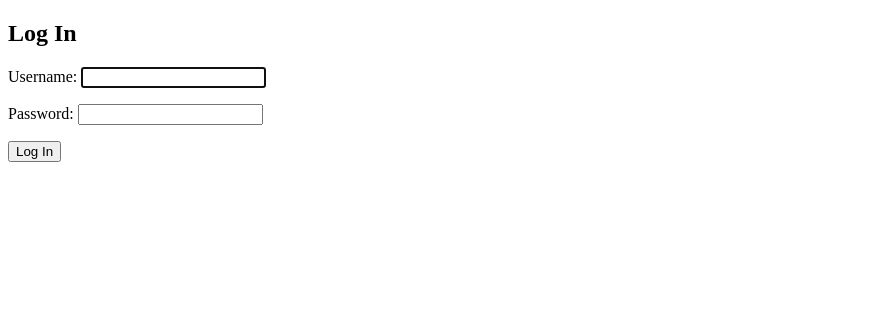
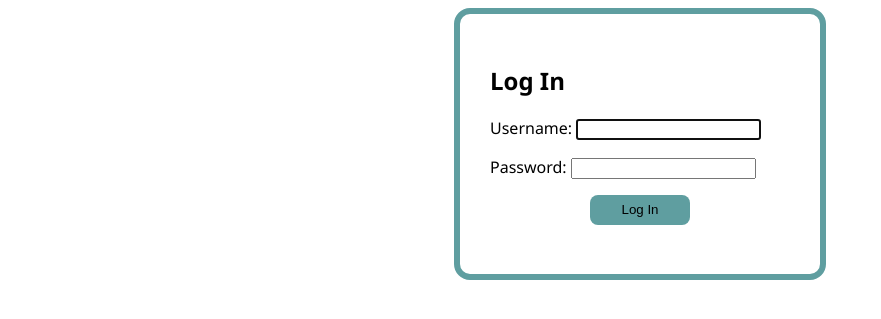
Before and after one commit to IvanLudvig/dlp-app, a Django app: page /accounts/login/ in a window 1280 px wide. Shown: the top 319 px of the page, without its empty margins (0-881 px from the left). Run offline with Django 4.2, Linux system fonts and the light colour scheme.

Commit message:
login page

```diff
--- a/templates/registration/login.html
+++ b/templates/registration/login.html
@@ -4,10 +4,16 @@
 
 
 {% block content %}
-<h2>Log In</h2>
-<form method="post">
-  {% csrf_token %}
-  {{ form.as_p }}
-  <button type="submit">Log In</button>
-</form>
+<div style="margin: auto; width: 300px; font-family:'Segoe UI', Tahoma, Geneva, Verdana, sans-serif; height:200px; border: 6px solid cadetblue; padding: 30px; border-radius: 16px;" class="container">
+  <h2>Log In</h2>
+  <form method="post">
+    {% csrf_token %}
+    {{ form.as_p }}
+    <button style="width: 100px; height: 30px; margin-left: 100px; background-color:cadetblue; border-radius: 8px; border: none;"
+      class="login_button" type="submit">
+      Log In
+    </button>
+  </form>
+</div>
+
 {% endblock %}
```
